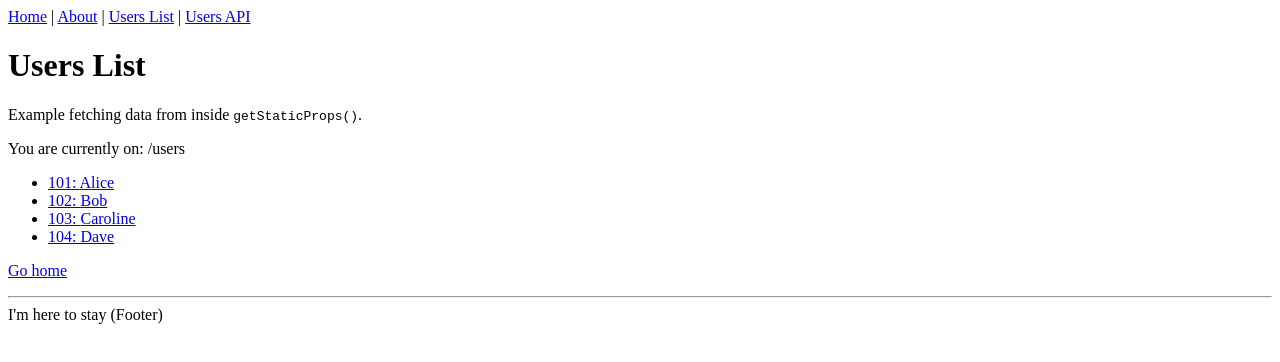
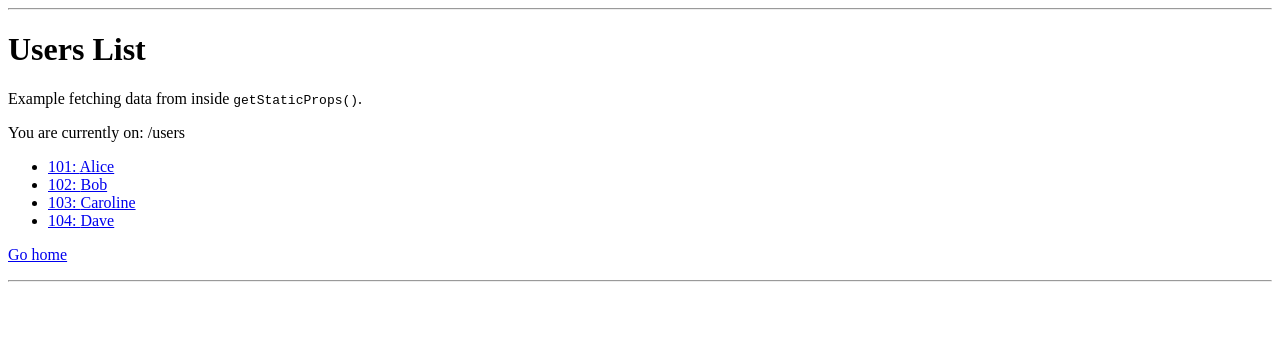
Before and after one commit to Helicoir/wf2020-broadcast-watch, a Next.js app: page /users in a window 1280 px wide. Shown: the top 362 px of the page. Built offline with nearby package versions, Linux system fonts and the light colour scheme.

Commit message:
ちょっと見やすく

```diff
--- a/components/Layout.tsx
+++ b/components/Layout.tsx
@@ -9,7 +9,7 @@ type Props = {
 
 const Layout = ({ children, title = 'This is the default title' }: Props) => (
   <div>
-    <Head>
+    {/* <Head>
       <title>{title}</title>
       <meta charSet="utf-8" />
       <meta name="viewport" content="initial-scale=1.0, width=device-width" />
@@ -29,11 +29,12 @@ const Layout = ({ children, title = 'This is the default title' }: Props) => (
         </Link>{' '}
         | <a href="/api/users">Users API</a>
       </nav>
-    </header>
+    </header> */}
+    <hr/>
     {children}
     <footer>
       <hr />
-      <span>I'm here to stay (Footer)</span>
+      {/* <span>I'm here to stay (Footer)</span> */}
     </footer>
   </div>
 )
--- a/pages/index.tsx
+++ b/pages/index.tsx
@@ -13,12 +13,6 @@ const IndexPage: React.FC = () => {
   }, [])
   return (
     <Layout title="Home | Next.js + TypeScript Example">
-      <h1>Hello Next.js 👋</h1>
-      <p>
-        <Link href="/about">
-          <a>About</a>
-        </Link>
-      </p>
       {data && data.map(datum => (
         <div key={datum.meta.id}>
           <p>name: {datum.meta.title}</p>
```
